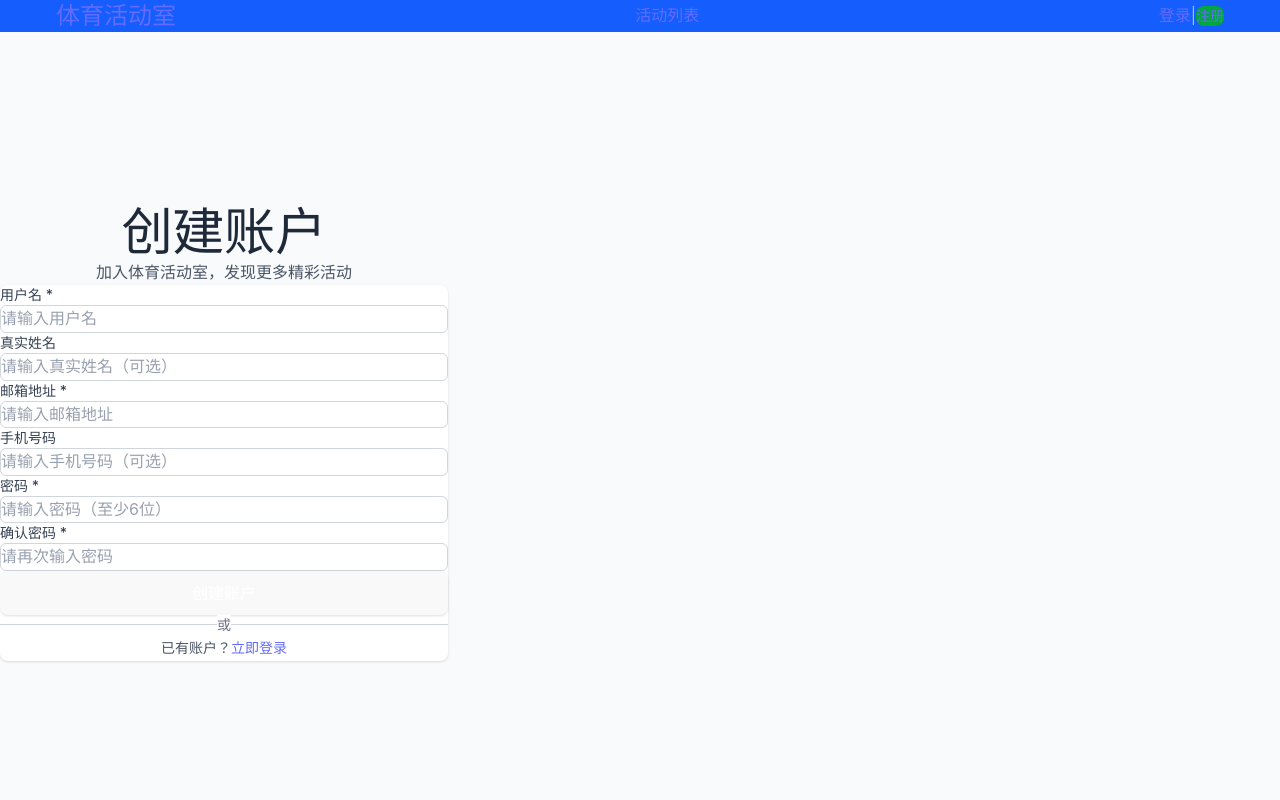
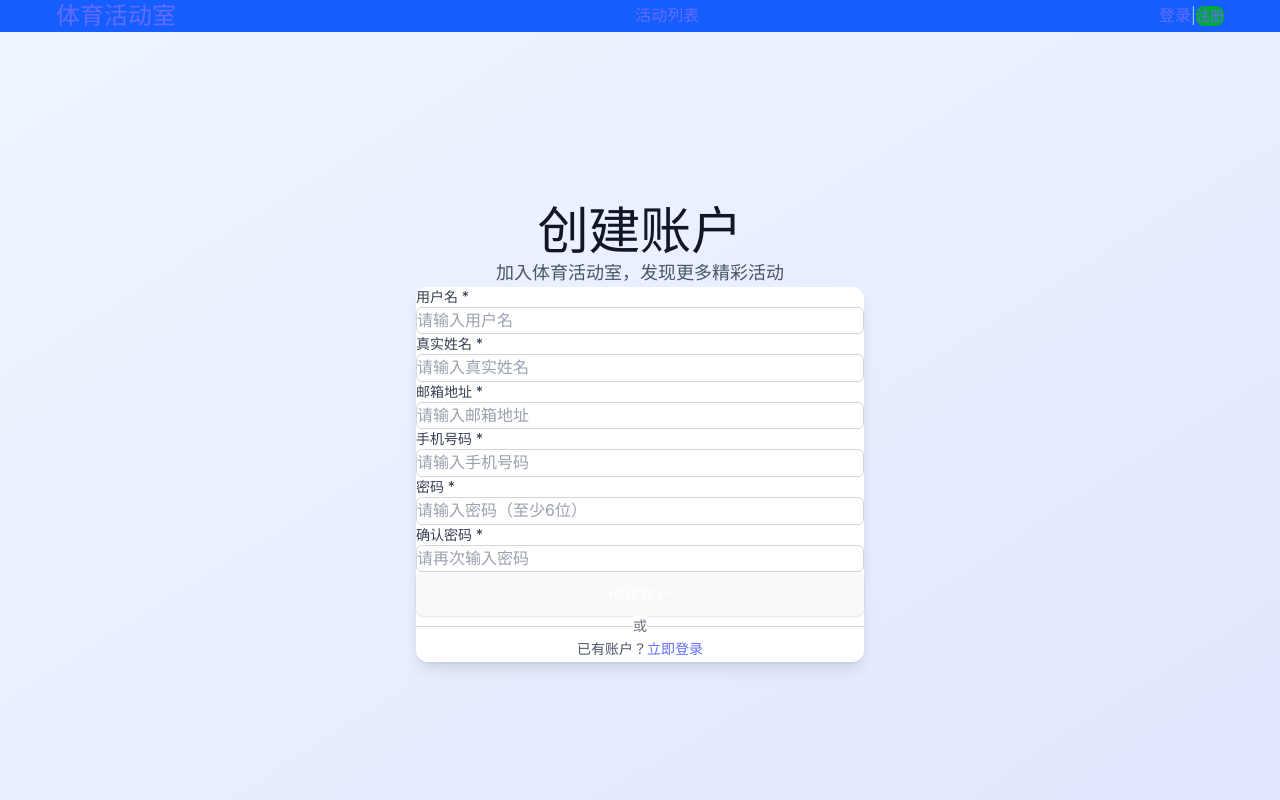
Before and after one commit to hstkkkk/web-proj-front, a React (Vite) app: page /register in a window 1280 px wide. Shown: the top 800 px of the page. Built offline with nearby package versions, Linux system fonts and the light colour scheme.

Commit message:
feat: enhance LoginPage and RegisterPage with improved UI and validation

```diff
--- a/src/pages/LoginPage.jsx
+++ b/src/pages/LoginPage.jsx
@@ -70,20 +70,18 @@ const LoginPage = () => {
   };
 
   return (
-    <div className="min-h-screen bg-gray-50 flex flex-col justify-center py-12 sm:px-6 lg:px-8">
-      <div className="sm:mx-auto sm:w-full sm:max-w-md">
+    <div className="min-h-screen bg-gradient-to-br from-blue-50 to-indigo-100 flex items-center justify-center py-12 px-4 sm:px-6 lg:px-8">
+      <div className="max-w-md w-full space-y-8">
         <div className="text-center">
-          <h1 className="text-3xl font-bold text-gray-800 mb-2">
+          <h1 className="text-4xl font-bold text-gray-900 mb-2">
             登录账户
           </h1>
-          <p className="text-gray-600">
+          <p className="text-gray-600 text-lg">
             登录体育活动室，开始您的运动之旅
           </p>
         </div>
-      </div>
 
-      <div className="mt-8 sm:mx-auto sm:w-full sm:max-w-md">
-        <div className="bg-white py-8 px-4 shadow sm:rounded-lg sm:px-10">
+        <div className="bg-white rounded-xl shadow-lg p-8">
           <form onSubmit={handleSubmit} className="space-y-6">
             {/* 通用错误信息 */}
             {errors.general && (
@@ -155,7 +153,7 @@ const LoginPage = () => {
           </form>
 
           {/* 注册链接 */}
-          <div className="mt-6">
+          <div className="mt-8">
             <div className="relative">
               <div className="absolute inset-0 flex items-center">
                 <div className="w-full border-t border-gray-300" />
--- a/src/pages/RegisterPage.jsx
+++ b/src/pages/RegisterPage.jsx
@@ -66,9 +66,18 @@ const RegisterPage = () => {
       newErrors.email = '请输入有效的邮箱地址';
     }
 
-    // 手机号验证（可选）
-    if (formData.phone && !/^1[3-9]\d{9}$/.test(formData.phone)) {
+    // 手机号验证（必填）
+    if (!formData.phone.trim()) {
+      newErrors.phone = '请输入手机号码';
+    } else if (!/^1[3-9]\d{9}$/.test(formData.phone)) {
       newErrors.phone = '请输入有效的手机号码';
+    }
+
+    // 真实姓名验证（必填）
+    if (!formData.realName.trim()) {
+      newErrors.realName = '请输入真实姓名';
+    } else if (formData.realName.length < 2) {
+      newErrors.realName = '真实姓名至少需要2个字符';
     }
 
     setErrors(newErrors);
@@ -103,20 +112,18 @@ const RegisterPage = () => {
   };
 
   return (
-    <div className="min-h-screen bg-gray-50 flex flex-col justify-center py-12 sm:px-6 lg:px-8">
-      <div className="sm:mx-auto sm:w-full sm:max-w-md">
+    <div className="min-h-screen bg-gradient-to-br from-blue-50 to-indigo-100 flex items-center justify-center py-12 px-4 sm:px-6 lg:px-8">
+      <div className="max-w-md w-full space-y-8">
         <div className="text-center">
-          <h1 className="text-3xl font-bold text-gray-800 mb-2">
+          <h1 className="text-4xl font-bold text-gray-900 mb-2">
             创建账户
           </h1>
-          <p className="text-gray-600">
+          <p className="text-gray-600 text-lg">
             加入体育活动室，发现更多精彩活动
           </p>
         </div>
-      </div>
 
-      <div className="mt-8 sm:mx-auto sm:w-full sm:max-w-md">
-        <div className="bg-white py-8 px-4 shadow sm:rounded-lg sm:px-10">
+        <div className="bg-white rounded-xl shadow-lg p-8">
           <form onSubmit={handleSubmit} className="space-y-6">
             {/* 通用错误信息 */}
             {errors.general && (
@@ -151,7 +158,7 @@ const RegisterPage = () => {
             {/* 真实姓名输入 */}
             <div>
               <label htmlFor="realName" className="block text-sm font-medium text-gray-700">
-                真实姓名
+                真实姓名 *
               </label>
               <div className="mt-1">
                 <input
@@ -160,9 +167,14 @@ const RegisterPage = () => {
                   type="text"
                   value={formData.realName}
                   onChange={handleChange}
-                  className="appearance-none block w-full px-3 py-2 border border-gray-300 rounded-md placeholder-gray-400 focus:outline-none focus:ring-blue-500 focus:border-blue-500"
-                  placeholder="请输入真实姓名（可选）"
+                  className={`appearance-none block w-full px-3 py-2 border ${
+                    errors.realName ? 'border-red-300' : 'border-gray-300'
+                  } rounded-md placeholder-gray-400 focus:outline-none focus:ring-blue-500 focus:border-blue-500`}
+                  placeholder="请输入真实姓名"
                 />
+                {errors.realName && (
+                  <p className="mt-1 text-sm text-red-600">{errors.realName}</p>
+                )}
               </div>
             </div>
 
@@ -192,7 +204,7 @@ const RegisterPage = () => {
             {/* 手机号输入 */}
             <div>
               <label htmlFor="phone" className="block text-sm font-medium text-gray-700">
-                手机号码
+                手机号码 *
               </label>
               <div className="mt-1">
                 <input
@@ -204,7 +216,7 @@ const RegisterPage = () => {
                   className={`appearance-none block w-full px-3 py-2 border ${
                     errors.phone ? 'border-red-300' : 'border-gray-300'
                   } rounded-md placeholder-gray-400 focus:outline-none focus:ring-blue-500 focus:border-blue-500`}
-                  placeholder="请输入手机号码（可选）"
+                  placeholder="请输入手机号码"
                 />
                 {errors.phone && (
                   <p className="mt-1 text-sm text-red-600">{errors.phone}</p>
@@ -275,7 +287,7 @@ const RegisterPage = () => {
           </form>
 
           {/* 登录链接 */}
-          <div className="mt-6">
+          <div className="mt-8">
             <div className="relative">
               <div className="absolute inset-0 flex items-center">
                 <div className="w-full border-t border-gray-300" />
```
